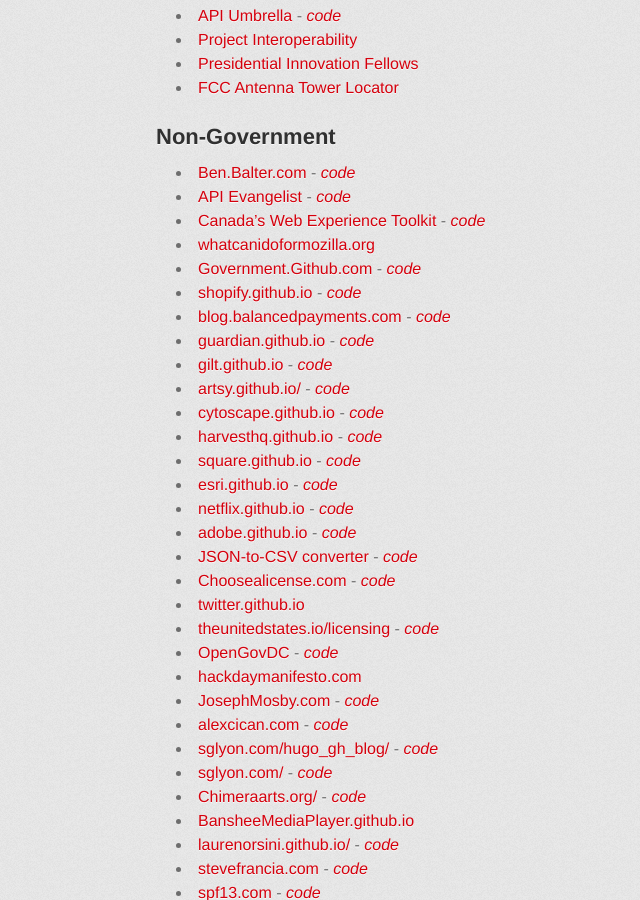
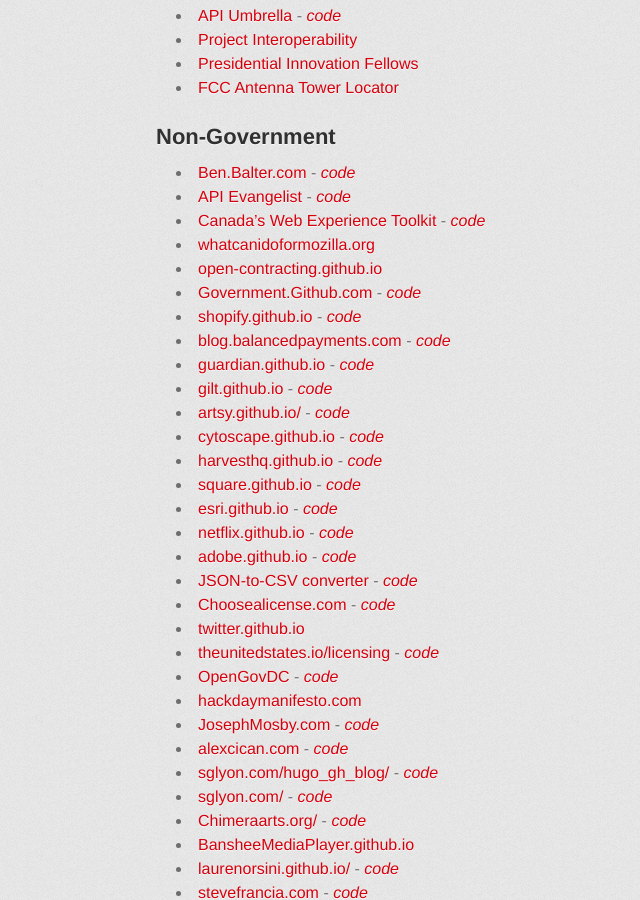
Before and after one commit to GSA/Open-Data-Collaboration-Sandbox, a Jekyll site: the page built from website_examples.md, in a window 1280 px wide and 900 px high, scrolled down 574 px. Shown: the whole window, without its empty margins (174-814 px from the left). Built offline with Jekyll 4.4.1, drawn with Linux system fonts in a browser that asks for light colours; some web fonts are replaced.

Commit message:
adding open contracting

```diff
--- a/website_examples.md
+++ b/website_examples.md
@@ -32,6 +32,7 @@
 * [API Evangelist](http://www.apievangelist.com) - *[code](https://github.com/kinlane/api-evangelist)*
 * [Canada's Web Experience Toolkit](http://wet-boew.github.io/wet-boew/index-en.html) - *[code](https://github.com/wet-boew/wet-boew)*
 * [whatcanidoformozilla.org](http://whatcanidoformozilla.org)
+* [open-contracting.github.io](http://open-contracting.github.io/)
 * [Government.Github.com](https://government.github.com/) - *[code](https://github.com/github/government.github.com)*
 * [shopify.github.io](http://shopify.github.io/) - *[code](https://github.com/Shopify/shopify.github.com)*
 * [blog.balancedpayments.com](http://blog.balancedpayments.com) - *[code](https://github.com/balanced/balanced.github.com)*
```
